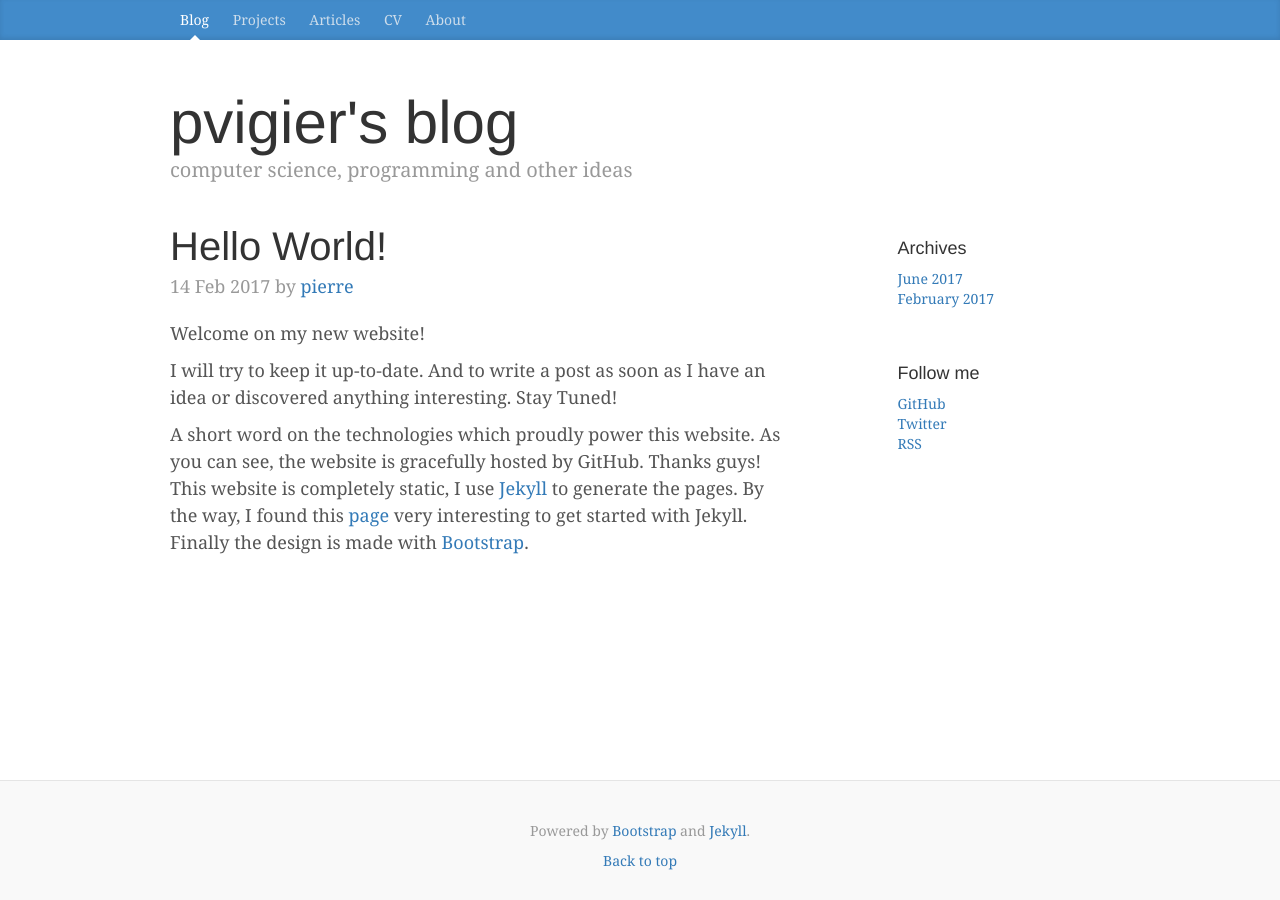
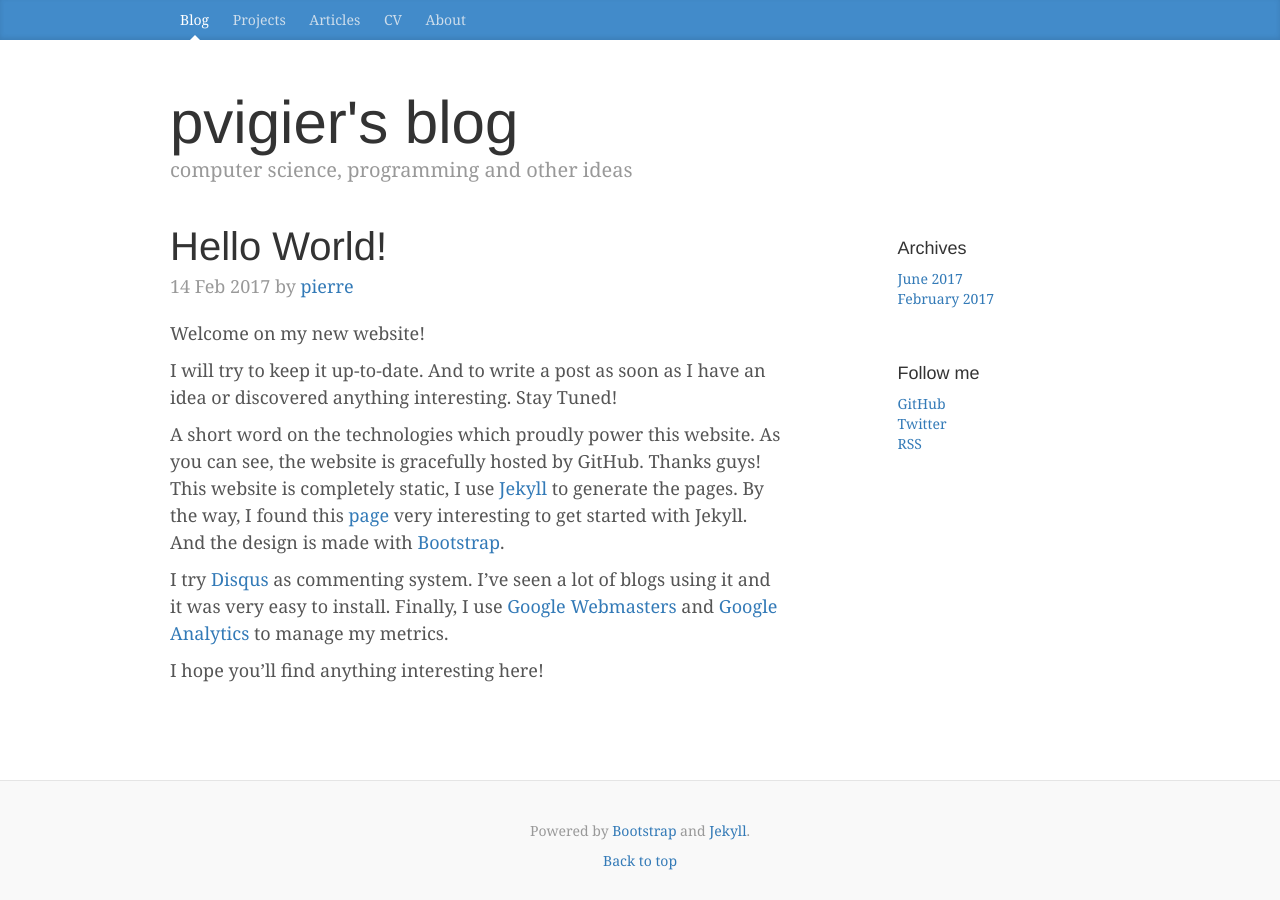
Before and after one commit to pvigier/pvigier.github.io-jekyll, a Jekyll site: the page built from _posts/2017-02-14-hello-world.md, in a window 1280 px wide. Built offline with Jekyll 4.4.1, drawn with Linux system fonts in a browser that asks for light colours.

Commit message:
Improve the first article

```diff
--- a/_posts/2017-02-14-hello-world.md
+++ b/_posts/2017-02-14-hello-world.md
@@ -10,5 +10,9 @@ Welcome on my new website!
 
 I will try to keep it up-to-date. And to write a post as soon as I have an idea or discovered anything interesting. Stay Tuned!
 
-A short word on the technologies which proudly power this website. As you can see, the website is gracefully hosted by GitHub. Thanks guys! This website is completely static, I use [Jekyll](http://jekyllrb.com) to generate the pages. By the way, I found this [page](http://jmcglone.com/guides/github-pages/) very interesting to get started with Jekyll. Finally the design is made with [Bootstrap](http://getbootstrap.com).
+A short word on the technologies which proudly power this website. As you can see, the website is gracefully hosted by GitHub. Thanks guys! This website is completely static, I use [Jekyll](http://jekyllrb.com) to generate the pages. By the way, I found this [page](http://jmcglone.com/guides/github-pages/) very interesting to get started with Jekyll. And the design is made with [Bootstrap](http://getbootstrap.com).
+
+I try [Disqus](https://disqus.com/) as commenting system. I've seen a lot of blogs using it and it was very easy to install. Finally, I use [Google Webmasters](https://www.google.com/webmasters/) and [Google Analytics](https://analytics.google.com/) to manage my metrics.
+
+I hope you'll find anything interesting here!
 <!--more-->
```
